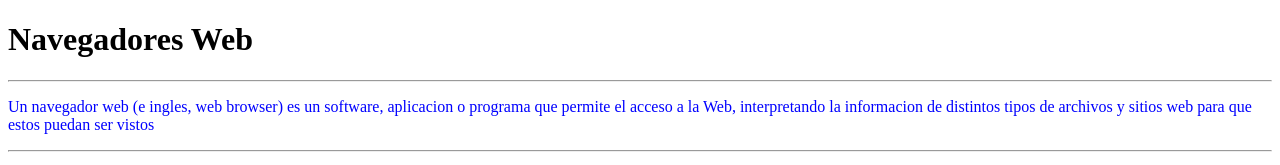
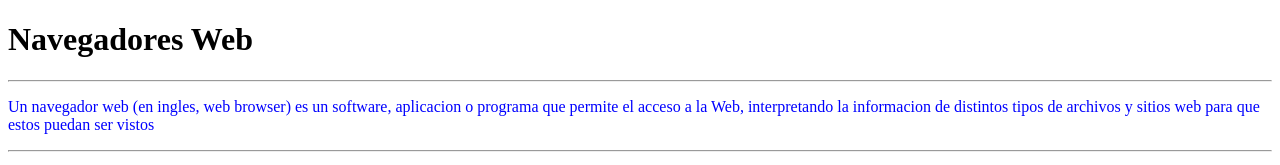
Before and after one commit to Victor-Sabater/Practica2, a plain HTML site: page index.html in a window 1280 px wide. Shown: the top 165 px of the page. Drawn offline with Linux system fonts and the light colour scheme.

Commit message:
dessarollo 1

```diff
--- a/index.html
+++ b/index.html
@@ -5,12 +5,13 @@
     <meta http-equiv="X-UA-Compatible" content="IE=edge">
     <meta name="viewport" content="width=device-width, initial-scale=1.0">
     <link rel="stylesheet" href="Style2.css">
+
     <title>Practica 2.2</title>
 </head>
 <body>
 <h1>Navegadores Web</h1>
     <hr>
-<p class="azul">Un navegador web (e ingles, web browser) es un software, aplicacion o programa que permite el acceso a la Web, interpretando la informacion de distintos tipos de archivos y sitios web para que estos puedan ser vistos</p>
+<p class="azul">Un navegador web (en ingles, web browser) es un software, aplicacion o programa que permite el acceso a la Web, interpretando la informacion de distintos tipos de archivos y sitios web para que estos puedan ser vistos</p>
     <hr>
 <p class="verde">La funcionalidad basica de un navegador web es permitir la visualizacion de documentos de texto, posiblemente con recursos multimedia incrustados</p>
 <h2>Ejemplos de navegadores web</h2>
```
